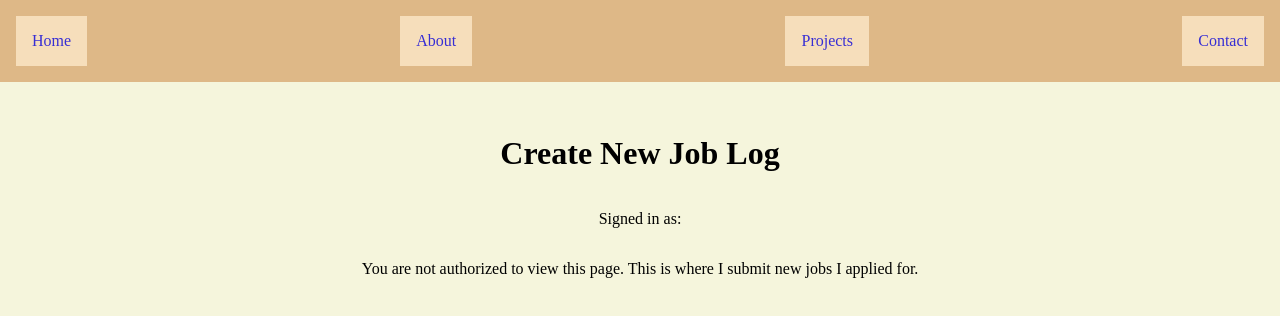
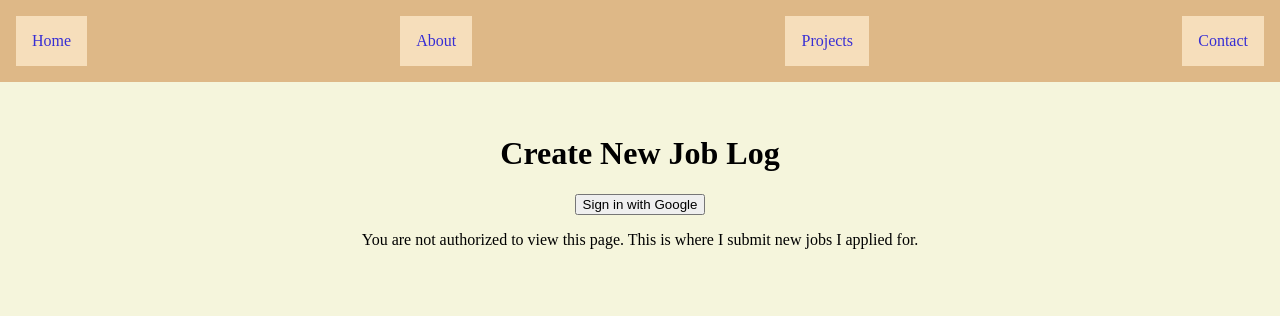
Before and after one commit to dusty-g/personal-website, a Next.js app: page /projects/job-search-log/new in a window 1280 px wide. Shown: the top 316 px of the page. Built offline with nearby package versions, Linux system fonts and the light colour scheme; no server answers.

Commit message:
fixed google auth

```diff
--- a/pages/projects/job-search-log/new.tsx
+++ b/pages/projects/job-search-log/new.tsx
@@ -9,7 +9,7 @@ import { getAuth, signInWithPopup, GoogleAuthProvider, Auth, User } from "fireba
 
 const provider = new GoogleAuthProvider();
 // create a custom hook to get the firebase auth instance
-export function useAuth() {
+export function useAuth() : Auth | null{
     const [auth, setAuth] = useState<Auth | null>(null);
 
     useEffect(() => {
@@ -23,32 +23,30 @@ export function useAuth() {
   }
 
 
+
+
 // create a new job search log entry
 export default function New() {
+    const auth = useAuth();
+    //subscribe to auth state changes
+    const [user, setUser] = useState<User | null>(null);
+    useEffect(() => {
+        const unsubscribe = auth?.onAuthStateChanged((user) => {
+            if (user) {
+                // user is signed in
+                setUser(user);
+            } else {
+                // user is signed out
+                setUser(null);
+            }
+        });
+        return unsubscribe;
+    }, [auth]);
+    // user
 
 
-    // check if the user is signed in
-    const auth = useAuth();
-    useEffect(() => {
-        if (auth) {
-            if (!auth.currentUser) {
-                signInWithPopup(auth, provider)
-                .catch((error) => {
-                    // Handle Errors here.
-                    const errorCode = error.code;
-                    const errorMessage = error.message;
-                    // The email of the user's account used.
-                    const email = error.email;
-                    // The AuthCredential type that was used.
-                    const credential = GoogleAuthProvider.credentialFromError(error);
-                    // ...
-                    // create alert
-                    alert(`Error: ${errorCode} ${errorMessage} ${email} ${credential}`);
 
-                });
-            }
-        }
-    }, [auth]);
+
 
 
 
@@ -139,6 +137,20 @@ export default function New() {
             );
         }
     };
+    function signIn(): void {
+        // sign in with Google popup, check if auth is null first
+        if (auth) {
+            signInWithPopup(auth, provider)
+                .then((result) => {
+                })
+                .catch((error) => {
+                    console.log(error);
+                }
+            );
+
+        }
+    }
+
     return (
         <>
         <Head>
@@ -149,9 +161,13 @@ export default function New() {
         <Nav />
         <main className='main'>
             <h1>Create New Job Log</h1>
-            {/* need a way to know if I'm logged in or not. make a <p> that says either logged in or not logged in based on auth status*/}
 
-            <p>Signed in as: {auth?.currentUser?.email}</p>
+            {user && (<button onClick={() => auth?.signOut()}>Sign out {user.email}</button>)}
+
+            {!user && (
+                // sign in button
+                <button onClick={() => signIn()}>Sign in with Google</button>)}
+
             {auth?.currentUser?.email !== "dustygalindo@gmail.com" && (
                 <p>You are not authorized to view this page. This is where I submit new jobs I applied for.</p>)}
 
```
